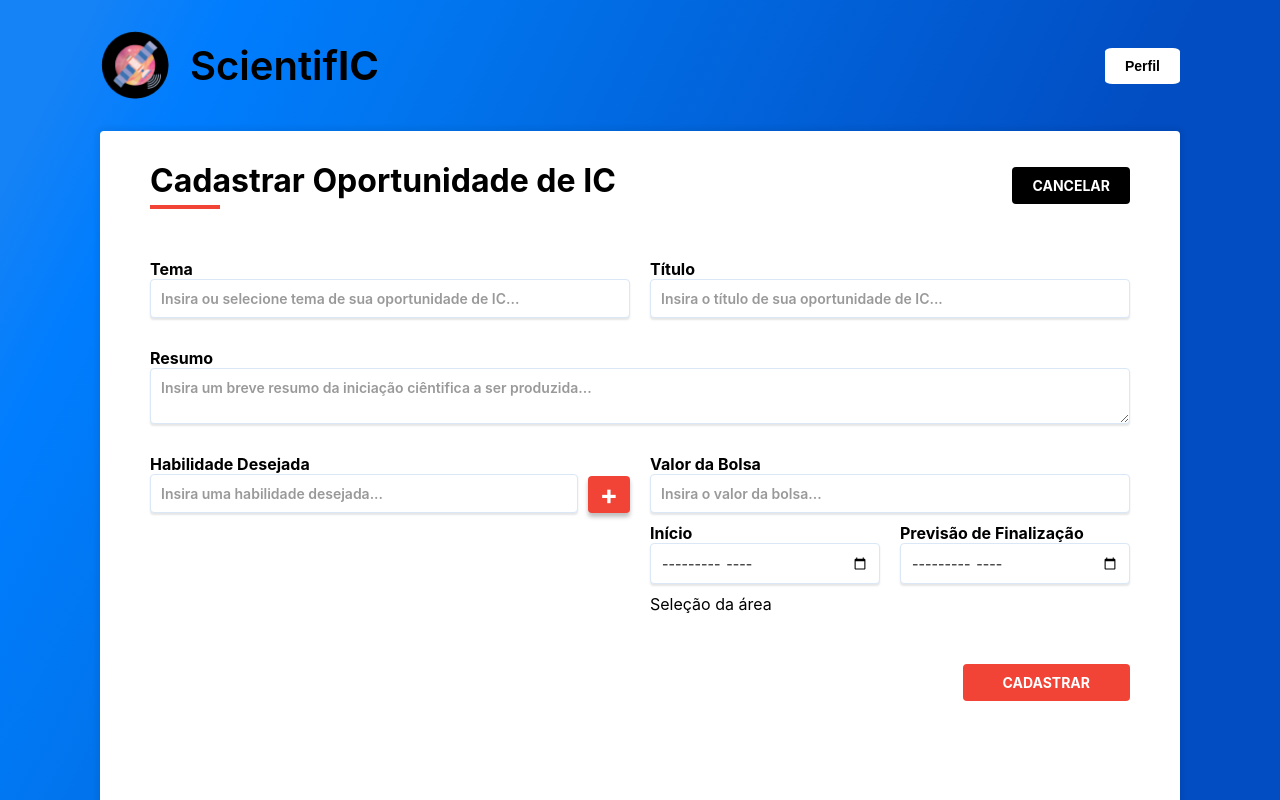
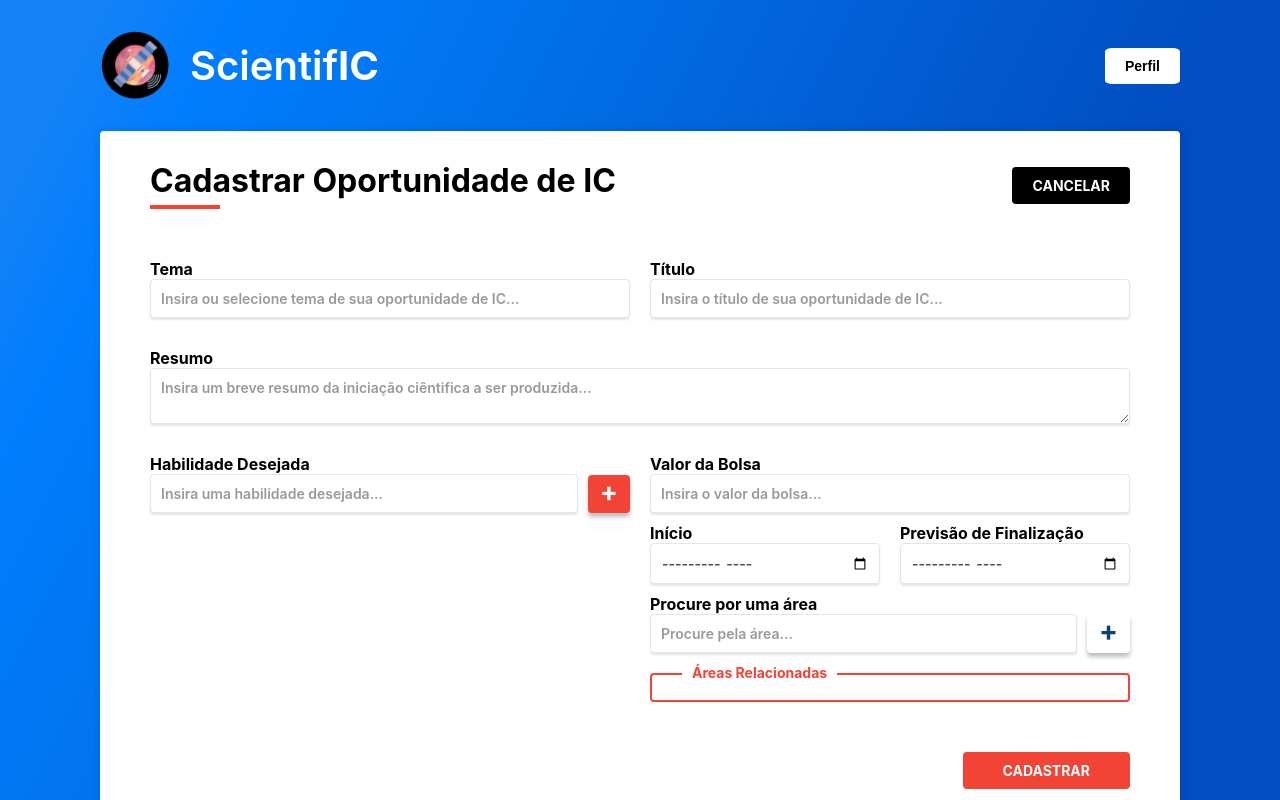
Before and after one commit to PedroRosa-Gif/scientifIC, a React (Create React App) app in the folder web/: page /ic/criar in a window 1280 px wide. Shown: the top 800 px of the page. Built offline with nearby package versions, Linux system fonts and the light colour scheme.

Commit message:
Criando a seção de seleção das áreas relacionadas #15

```diff
--- /dev/null
+++ b/web/src/components/SelectAreas.tsx
@@ -0,0 +1,83 @@
+import { useEffect, useState } from "react";
+import { allAreas } from "../utils/constants/allAreas.constants";
+import BaseTextInput from "./BaseTextInput";
+
+import "../styles/SelectAreas.css";
+
+interface ISelectAreas {
+    baseAreas: string[];
+    setSelectedAreas: (areas: string[]) => void;
+}
+
+function SelectAreas({ baseAreas, setSelectedAreas }: ISelectAreas) {
+    const [newArea, setNewArea] = useState<string>("");
+    const [alert, setAlert] = useState<string>("");
+    const [areas, setAreas] = useState<string[]>([]);
+
+    useEffect(() => {
+        setAreas(baseAreas);
+    }, [baseAreas]);
+
+    const addArea = () => {
+        if (newArea.length > 0 && allAreas.includes(newArea)) {
+            if (!areas.includes(newArea)) {
+                let auxAreas = [newArea, ...areas];
+
+                setAreas(auxAreas);
+                setSelectedAreas(auxAreas);
+
+                setAlert("");
+            } else {
+                setAlert("Área já selecionada");
+            }
+        } else {
+            setAlert("Área inválida");
+        }
+
+        setNewArea("");
+    }
+
+    const removeArea = (index: number) => {
+        let auxAreas: string[] = [...areas];
+        auxAreas.splice(index, 1);
+
+        setAreas(auxAreas);
+        setSelectedAreas(auxAreas);
+
+        setAlert("");
+    }
+
+    return (
+        <div className="areas-select-container">
+            <div className="areas-actions">
+                <BaseTextInput
+                    label="Procure por uma área"
+                    list="areaList" id="area"
+                    value={newArea}
+                    onChange={(e) => setNewArea(e.target.value)}
+                    placeholder="Procure pela área..."
+                />
+                <datalist id="areaList" onSelect={addArea}>
+                    {allAreas.map((area, index) => (
+                        <option key={index} value={area} />
+                    ))}
+                </datalist>
+                <button type="button" onClick={addArea}>+</button>
+            </div>
+            {alert && alert.length > 0 && <span className="alert-areas">{alert}</span>}
+            <main className="areas-selected-box">
+                <label>Áreas Relacionadas</label>
+                <div className="areas">
+                    {areas.map((area, index) =>
+                        <span key={index + area} className="area-selected">
+                            {area}
+                            <button type="button" title="Remover Área" onClick={() => removeArea(index)}>&times;</button>
+                        </span>
+                    )}
+                </div>
+            </main>
+        </div>
+    );
+}
+
+export default SelectAreas;
--- a/web/src/components/forms/FormScientificResearch.tsx
+++ b/web/src/components/forms/FormScientificResearch.tsx
@@ -5,6 +5,7 @@ import TextAreaInput from "../TextAreaInput";
 import "../../styles/FormScientificResearch.css";
 import SkillList from "../SkillList";
 import { useState } from "react";
+import SelectAreas from "../SelectAreas";
 
 interface IFormScientificResearch {
     title: string;
@@ -76,7 +77,7 @@ function FormScientificResearch(props: IFormScientificResearch) {
                                 placeholder="MM/yyyy"
                             />
                         </div>
-                        <div>Seleção da área</div>
+                        <SelectAreas baseAreas={[]} setSelectedAreas={() => {}} />
                     </aside>
                 </div>
             </section>
--- a/web/src/styles/BaseHeader.css
+++ b/web/src/styles/BaseHeader.css
@@ -19,6 +19,7 @@ article.main-title img {
 article.main-title h1 {
     font-weight: 600;
     font-size: 40px;
+    color: white;
 }
 
 header.base aside button {
--- /dev/null
+++ b/web/src/styles/SelectAreas.css
@@ -0,0 +1,84 @@
+div.areas-select-container {
+    width: 100%;
+    display: grid;
+    gap: 10px;
+}
+
+div.areas-select-container div.areas-actions {
+    display: flex;
+    align-items: flex-end;
+    gap: 10px;
+}
+
+div.areas-select-container div.areas-actions button {
+    cursor: pointer;
+    padding: 0 12px 5px;
+    background: white;
+    border: none;
+    box-shadow: 0px 4px 4px rgba(0, 0, 0, 0.25);
+    border-radius: 4px;
+
+    font-weight: 700;
+    font-size: 28px;
+    color: #0e4176;
+}
+
+div.areas-select-container div.areas-actions button:hover {
+    background: rgb(245, 242, 242);
+}
+
+div.areas-select-container span.alert-areas {
+    font-size: 12px;
+    font-weight: 700;
+    color: #FF0000;
+}
+
+main.areas-selected-box {
+    margin-top: 10px;
+    background: #FFFFFF;
+    border: 2px solid #F14436;
+    border-radius: 4px;
+    padding: 15px 20px 10px;
+}
+
+main.areas-selected-box label {
+    position: absolute;
+    margin-left: 10px;
+    margin-top: -30px;
+    padding: 4px 10px;
+    background: white;
+    font-weight: 700;
+    font-size: 14px;
+    color: #F14436;
+}
+
+main.areas-selected-box div.areas {
+    display: flex;
+    flex-wrap: wrap;
+    gap: 10px;
+}
+
+main.areas-selected-box span.area-selected {
+    display: flex;
+    align-items: center;
+    gap: 10px;
+    border: 1px solid #0e4176;
+    background: #0e40768d;
+    border-radius: 30px;
+
+    padding: 1px 10px;
+
+    font-size: 13px;
+    font-weight: 700;
+    color: white;
+}
+
+main.areas-selected-box span.area-selected button {
+    font-size: 16px;
+    font-weight: 700;
+    color: white;
+    border: none;
+    background: none;
+    padding-bottom: 1px;
+    cursor: pointer;
+}
--- a/web/src/styles/SkillList.css
+++ b/web/src/styles/SkillList.css
@@ -11,7 +11,7 @@ div.skills-actions {
 
 div.skills-actions button {
     cursor: pointer;
-    padding: 2px 12px;
+    padding: 0 12px 5px;
     background: #F14436;
     border: none;
     box-shadow: 0px 4px 4px rgba(0, 0, 0, 0.25);
--- /dev/null
+++ b/web/src/utils/constants/allAreas.constants.ts
@@ -0,0 +1,168 @@
+export const allAreas = [
+    // Instituto de Artes
+    "Artes Visuais",
+    "Música",
+    "Teatro",
+    "Cinema",
+    "Dança",
+
+    // Instituto de Biologia
+    "Biologia Celular",
+    "Biologia Molecular",
+    "Ecologia",
+    "Genética",
+    "Microbiologia",
+
+    // Instituto de Computação
+    "Inteligência Artificial",
+    "Ciência de Dados",
+    "Segurança da Informação",
+    "Redes de Computadores",
+    "Sistemas Distribuídos",
+
+    // Instituto de Economia
+    "Economia Internacional",
+    "Macroeconomia",
+    "Economia do Desenvolvimento",
+    "Econometria",
+
+    // Instituto de Estudos da Linguagem
+    "Linguística",
+    "Literatura",
+    "Tradução",
+    "Sociolinguística",
+    "Estudos de Gênero",
+
+    // Instituto de Filosofia e Ciências Humanas
+    "Filosofia",
+    "História",
+    "Antropologia",
+    "Sociologia",
+    "Ciência Política",
+
+    // Instituto de Física
+    "Física de Partículas",
+    "Astrofísica",
+    "Física Nuclear",
+    "Óptica",
+    "Física Computacional",
+
+    // Instituto de Geociências
+    "Geologia",
+    "Geofísica",
+    "Meteorologia",
+    "Oceanografia",
+    "Geoprocessamento",
+
+    // Instituto de Matemática, Estatística e Computação Científica
+    "Matemática Pura",
+    "Estatística",
+    "Matemática Aplicada",
+    "Modelagem Matemática",
+    "Teoria da Computação",
+
+    // Instituto de Química
+    "Química Orgânica",
+    "Química Inorgânica",
+    "Química Analítica",
+    "Físico-Química",
+    "Química Computacional",
+
+    // Faculdade de Ciências Aplicadas
+    "Engenharia de Produção",
+    "Engenharia de Materiais",
+    "Engenharia Ambiental",
+    "Gestão da Qualidade",
+    "Logística",
+
+    // Faculdade de Ciências Farmacêuticas
+    "Farmacologia",
+    "Farmácia Clínica",
+    "Toxicologia",
+    "Biotecnologia",
+    "Fitoquímica",
+
+    // Faculdade de Enfermagem
+    "Enfermagem Obstétrica",
+    "Enfermagem Pediátrica",
+    "Enfermagem Geriátrica",
+    "Enfermagem Psiquiátrica",
+    "Enfermagem Comunitária",
+
+    // Faculdade de Engenharia de Alimentos
+    "Tecnologia de Alimentos",
+    "Processamento de Alimentos",
+    "Engenharia de Embalagens",
+    "Segurança Alimentar",
+    "Controle de Qualidade",
+
+    // Faculdade de Engenharia Agrícola
+    "Engenharia Rural",
+    "Mecanização Agrícola",
+    "Irrigação e Drenagem",
+    "Agroenergia",
+    "Manejo do Solo",
+
+    // Faculdade de Engenharia Civil, Arquitetura e Urbanismo
+    "Engenharia Civil",
+    "Arquitetura",
+    "Urbanismo",
+    "Estruturas",
+    "Transporte e Tráfego",
+
+    // Faculdade de Engenharia Elétrica e de Computação
+    "Eletrônica",
+    "Sistemas de Controle",
+    "Energias Renováveis",
+    "Sistemas Embarcados",
+    "Processamento de Sinais",
+
+    // Faculdade de Engenharia Mecânica
+    "Mecânica dos Fluidos",
+    "Mecânica dos Sólidos",
+    "Termodinâmica",
+    "Engenharia Automotiva",
+    "Tribologia",
+
+    // Faculdade de Engenharia Química
+    "Processos Químicos",
+    "Engenharia de Reatores",
+    "Engenharia de Polímeros",
+    "Operações Unitárias",
+    "Controle de Processos",
+
+    // Faculdade de Ciências Médicas
+    "Medicina",
+    "Enfermagem",
+    "Fisioterapia",
+    "Nutrição",
+    "Biomedicina",
+
+    // Faculdade de Educação Física
+    "Educação Física Adaptada",
+    "Fisiologia do Exercício",
+    "Treinamento Esportivo",
+    "Atividade Física e Saúde",
+    "Psicologia do Esporte",
+
+    // Faculdade de Odontologia de Piracicaba
+    "Dentística",
+    "Endodontia",
+    "Ortodontia",
+    "Periodontia",
+    "Implantodontia",
+
+    // Faculdade de Educação
+    "Educação Inclusiva",
+    "Políticas Educacionais",
+    "Psicologia Educacional",
+    "Didática",
+    "Formação de Professores",
+
+    // Faculdade de Tecnologia
+    "Tecnologia da Informação",
+    "Gestão da Tecnologia",
+    "Tecnologia Industrial",
+    "Tecnologia de Materiais",
+    "Tecnologia Ambiental"
+  ];
```
